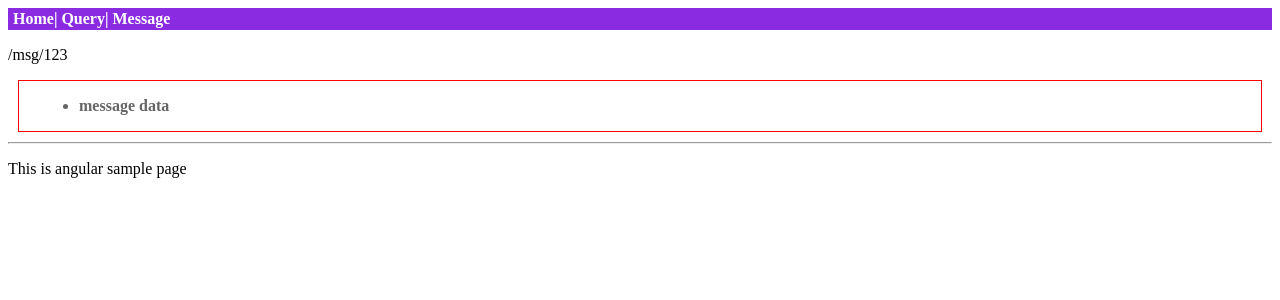
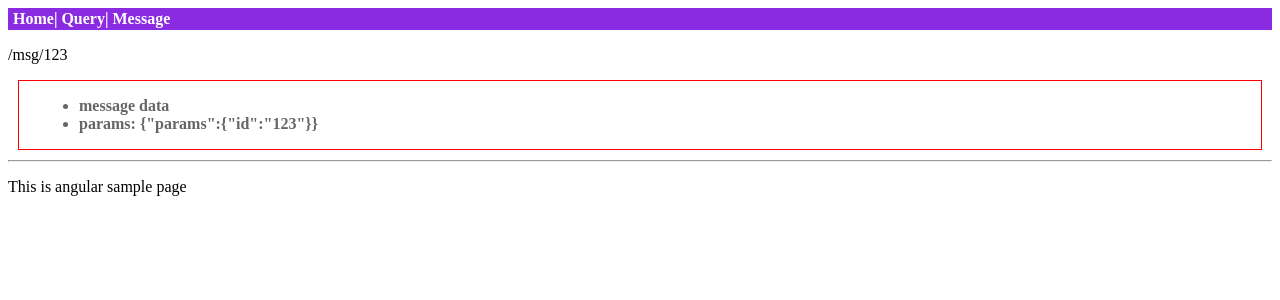
Before and after one commit to Serizawa1994/angular-study, an Angular app: page /msg/123 in a window 1280 px wide. Shown: the top 300 px of the page. Built offline with nearby package versions, Linux system fonts and the light colour scheme.

Commit message:
studying how to use [route parameter/router] on Angular

```diff
--- a/src/app/app.module.ts
+++ b/src/app/app.module.ts
@@ -1,14 +1,11 @@
 import { BrowserModule } from '@angular/platform-browser';
 import { NgModule } from '@angular/core';
 import { FormsModule, ReactiveFormsModule } from '@angular/forms';
-
 import { AppComponent } from './app.component';
 import { HelloComponent } from './hello/hello.component';
 import { MessageComponent } from './message/message.component';
 import { MystyleDirective } from './mystyle.directive';
-
 import{ MycheckService } from "./mycheck.service";
-
 import{ RouterModule,Routes } from "@angular/router";
 
 const routes:Routes = [
--- a/src/app/message/message.component.ts
+++ b/src/app/message/message.component.ts
@@ -1,5 +1,6 @@
 import { Component, OnInit, Input, Output, EventEmitter} from '@angular/core';
 import { MycheckService } from "../mycheck.service";
+import { ActivatedRoute } from "@angular/router";
 
 @Component({
   selector: 'app-message',
@@ -11,11 +12,13 @@ import { MycheckService } from "../mycheck.service";
 export class MessageComponent implements OnInit {
   content:string[];
 
-  constructor(private service:MycheckService) {
+  constructor(private service:MycheckService,
+  private route:ActivatedRoute) {
     service.push("message data");
   }
 
   ngOnInit() {
+    this.service.push("params: " + JSON.stringify(this.route.snapshot.paramMap));
     this.content = this.service.list;
   }
 
```
